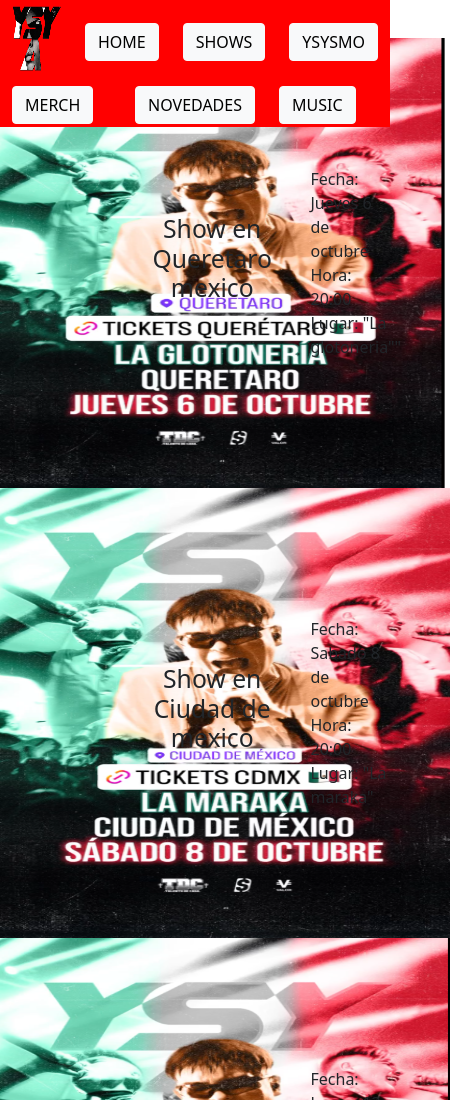
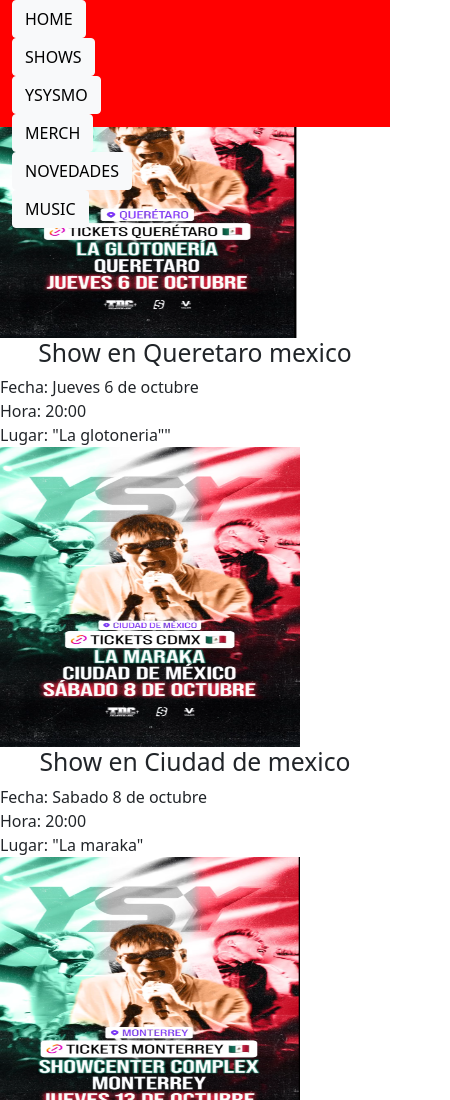
Before and after one commit to Santibanezgl/PF-Santiago-Iba-ez, a plain HTML site: page pages/shows.html in a window 390 px wide. Shown: the top 1100 px of the page, 450 px wide, since content can reach past the window. Drawn offline with nearby package versions, Linux system fonts and the light colour scheme.

Commit message:
re-modificacion por borrarse

```diff
--- a/css/styles.css
+++ b/css/styles.css
@@ -8,7 +8,7 @@
 
 header{
     width: 100vw;
-    height: 15vh;
+    height: 25vh;
 }
 main{
     width: 100vw;
@@ -83,6 +83,10 @@
     height: 50px;
 }
 /* pagina shows */
+#cuerpo{
+    width: 100vw;
+    height: 150vh;
+}
 #show1{
 width: 450px;
 height: 450px;
@@ -99,19 +103,24 @@
     width: 100vw;
     height: 211vh;
 }
-@media (max-width: 575.98px) { ... }
-
-
-@media (max-width: 767.98px) {
-    #logo{
-        width: 80px;
-        height: 80px;
-    }
+@media (max-width: 575.98px) {}
+@media (max-width: 767.98px) { }
+@media (max-width: 991.98px) {
 }
 
-
-@media (max-width: 991.98px) { ... }
-
-@media (max-width: 1199.98px) { ... }
-
-@media (max-width: 1399.98px) { ... }
+@media (max-width: 1199.98px) {
+    #show1{
+        width: 300px;
+        height: 300px;
+        }
+        #show2{
+            width: 300px;
+            height: 300px;
+            }
+            #show3{
+                width: 300px;
+                height: 300px;
+                }
+}
+@media (max-width: 1400px) {
+}
--- a/pages/shows.html
+++ b/pages/shows.html
@@ -8,28 +8,28 @@
     <link rel="stylesheet" href="../css/styles.css">
     <title>SHOWS</title>
 </head>
-<body>
+<body id="cuerpo">
     <header class="container-fluid position-fixed">
         <nav id="nav" class="row d-flex align-items-center">
-            <div class="col">
+            <!--<div class="col">
                 <img class="img-fluid" id="logo" src="../assets/images/ysy a.png" alt="YSY A LOGO">
-            </div>
-            <div class="col">
+            </div> -->
+            <div class="col-xxl-2 col-xl-2 col-lg-2 col-md-2 col-sm-2">
                 <a class="btn btn-light" href="../index.html">HOME</a>
             </div>
-            <div class="col">
+            <div class="col-xxl-2 col-xl-2 col-lg-2 col-md-2 col-sm-2">
                 <a class="btn btn-light" href="../index.html">SHOWS</a>
             </div>
-            <div class="col">
+            <div class="col-xxl-2 col-xl-2 col-lg-2 col-md-2 col-sm-2">
                 <a class="btn btn-light" href="../index.html#second">YSYSMO</a>
             </div>
-            <div class="col">
+            <div class="col-xxl-2 col-xl-2 col-lg-2 col-md-2 col-sm-2">
                 <a class="btn btn-light" href="../index.html#third">MERCH</a>
             </div>
-            <div class="col">
+            <div class="col-xxl-2 col-xl-2 col-lg-2 col-md-2 col-sm-2">
                 <a class="btn btn-light" href="../index.html#fourth">NOVEDADES</a>
             </div>
-            <div class="col">
+            <div class="col-xxl-2 col-xl-2 col-lg-2 col-md-2 col-sm-2">
                 <a class="btn btn-light" href="..//index.html#fifth">MUSIC</a>
             </div>
         </nav>
@@ -39,39 +39,39 @@
             <h2>OCTUBRE 2022</h2>
         </div>
         <section class="row d-flex align-items-center">
-            <div class="col-4">
+            <div class="col-xxl-4 col-xl-4 col-lg-4 col-md-5 col-sm-6">
             <img id="show1" src="../assets/images/1.png" alt="imagen">
             </div>
-            <div class="col-5">
+            <div class="col-xxl-5 col-xl-5 col-lg-5 col-md-4 col-sm-6">
                 <h2 class="text-center">Show en Queretaro mexico</h2>
             </div>
-            <div class="col-3">
+            <div class="col-xxl-3 col-xl-3 col-lg-3 col-md-3 col-sm-6">
                 <div>Fecha:  Jueves 6 de octubre</div>
                 <div>Hora:   20:00</div>
                 <div>Lugar: "La glotoneria""</div>
             </div>
         </section>
         <section class="row d-flex align-items-center">
-            <div class="col-4">
+            <div class="col-xxl-4 col-xl-4 col-lg-4 col-md-5 col-sm-6">
             <img id="show2" src="../assets/images/2.png" alt="imagen">
             </div>
-            <div class="col-5">
+            <div class="col-xxl-5 col-xl-5 col-lg-5 col-md-4 col-sm-6">
                 <h2 class="text-center">Show en Ciudad de mexico</h2>
             </div>
-            <div class="col-3">
+            <div class="col-xxl-3 col-xl-3 col-lg-3 col-md-3 col-sm-6">
                 <div>Fecha:  Sabado 8 de octubre</div>
                 <div>Hora:   20:00</div>
                 <div>Lugar: "La maraka"</div>
             </div>
         </section>
         <section class="row d-flex align-items-center">
-            <div class="col-4">
+            <div class="col-xxl-4 col-xl-4 col-lg-4 col-md-5 col-sm-6">
             <img id="show3" src="../assets/images/3.png" alt="imagen">
             </div>
-            <div class="col-5">
+            <div class="col-xxl-5 col-xl-5 col-lg-5 col-md-4 col-sm-6">
                 <h2 class="text-center">Shows en Monterrey</h2>
             </div>
-            <div class="col-3">
+            <div class="col-xxl-3 col-xl-3 col-lg-3 col-md-3 col-sm-6">
                 <div>Fecha:  Jueves 13 de octubre</div>
                 <div>Hora:   20:00</div>
                 <div>Lugar: "Monterrey""</div>
```
Also changed, not shown: index.html (+8 -8 lines).
